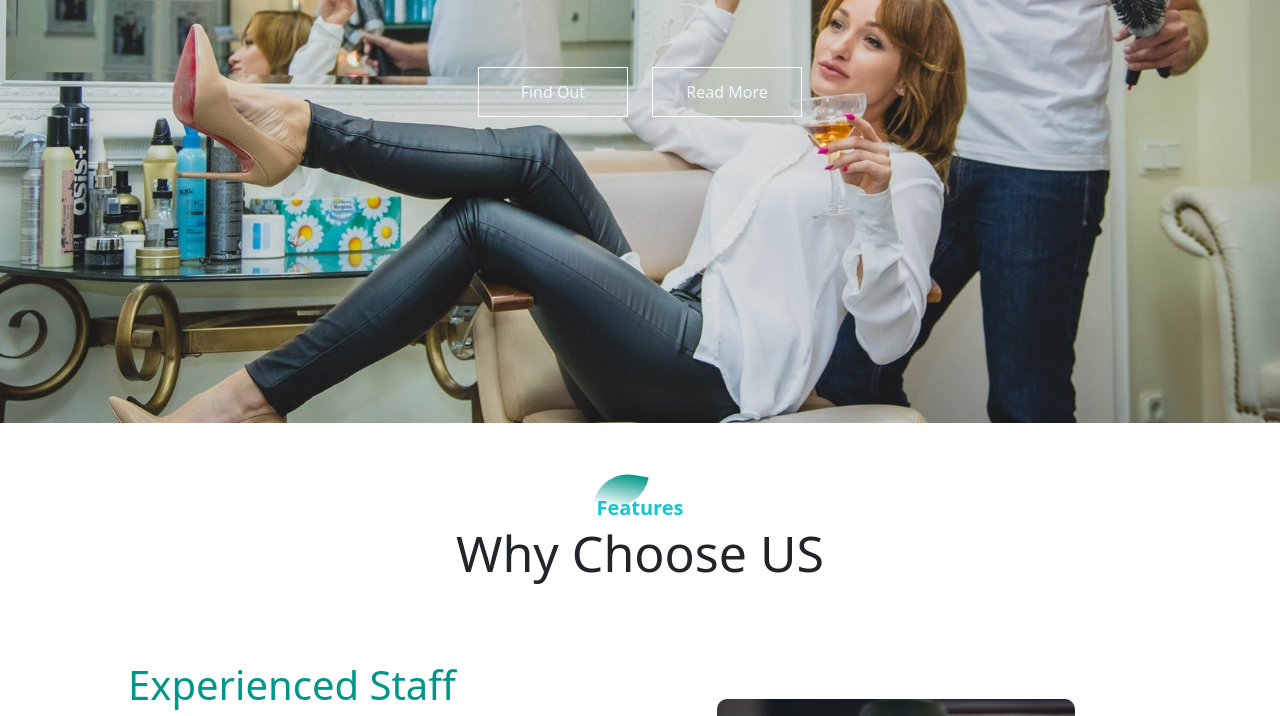
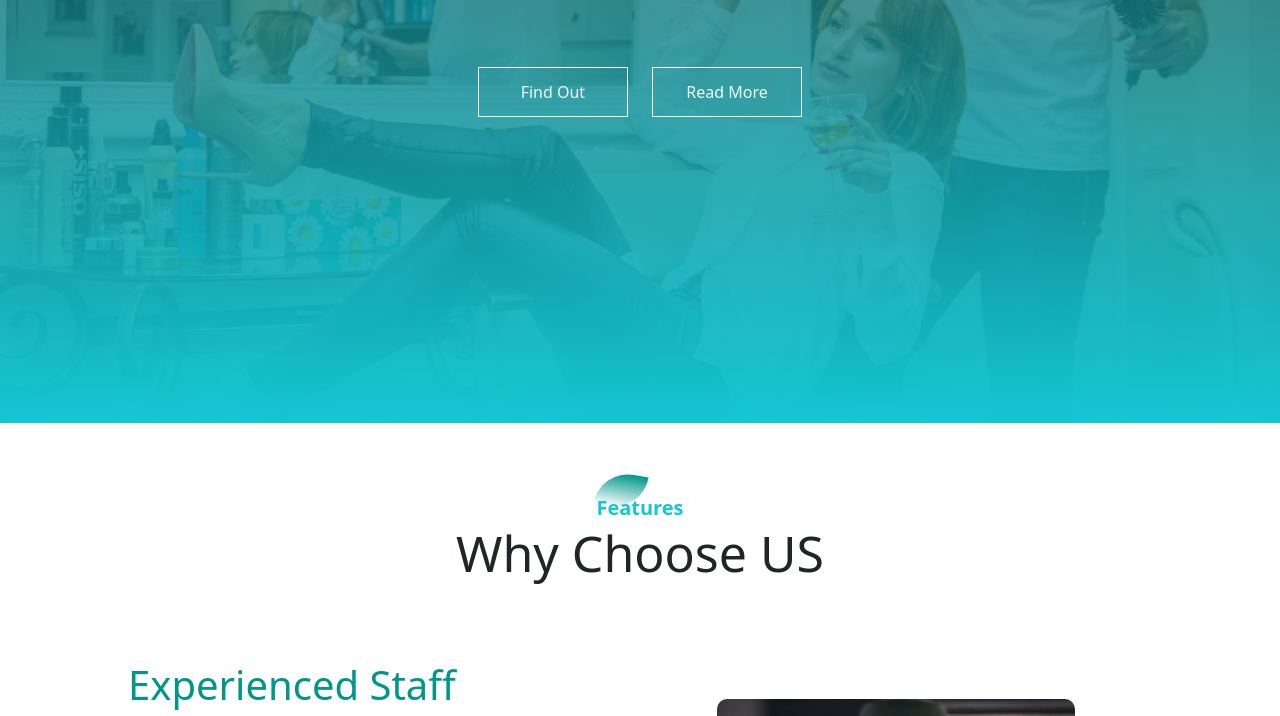
Before and after one commit to fredrickomondiodongo/Baber-Shop, a plain HTML site: page index.html in a window 1280 px wide. Shown: the part 377-1093 px from the top of the page. Drawn offline with nearby package versions, Linux system fonts and the light colour scheme; some packages are replaced by stand-ins of ours; a script that the page names is missing.

Commit message:
Update main.css

```diff
--- a/main.css
+++ b/main.css
@@ -10,7 +10,7 @@
 .banner{
 
     height: 100vh;
-    background:url(banner.jpg);
+    background:linear-gradient(rgba(0,0,0,0.5),#14c7d3 ),url(banner.jpg);
     background-position: center;
     background-size: cover;
 
```
